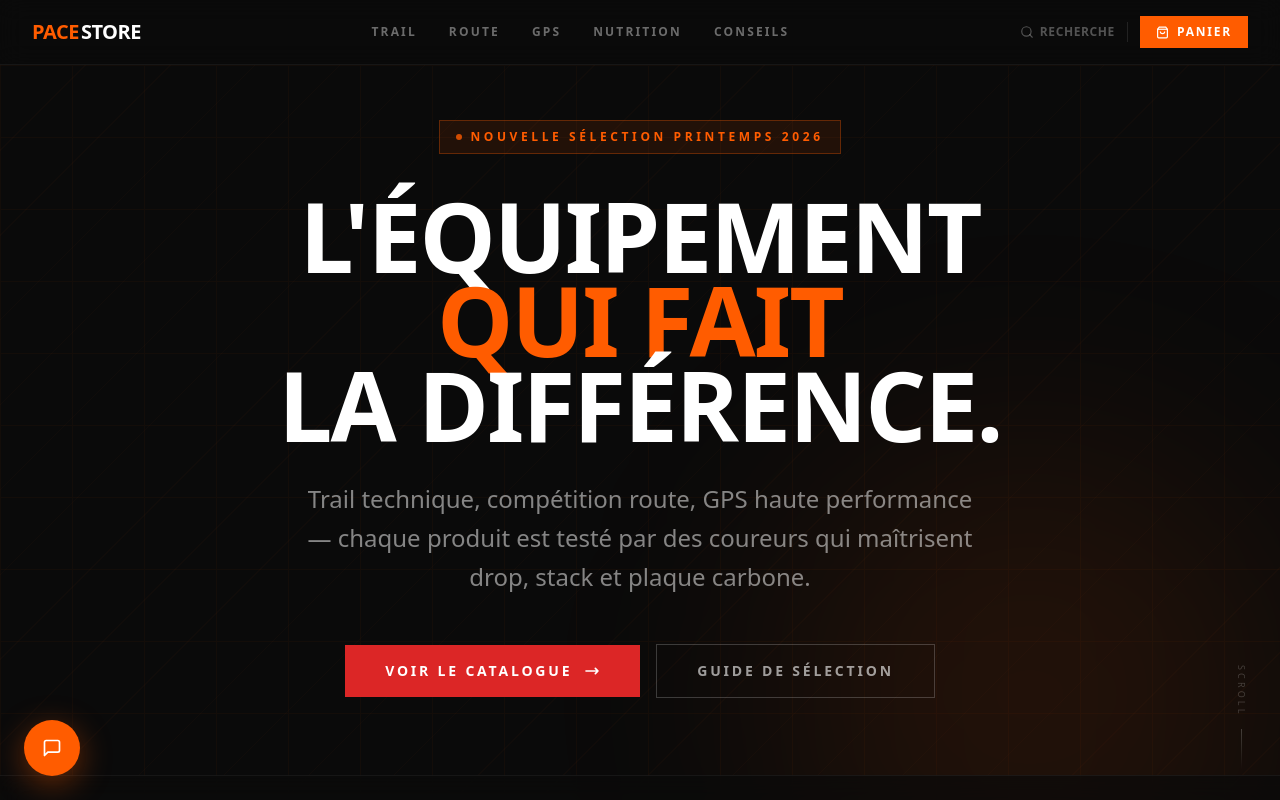
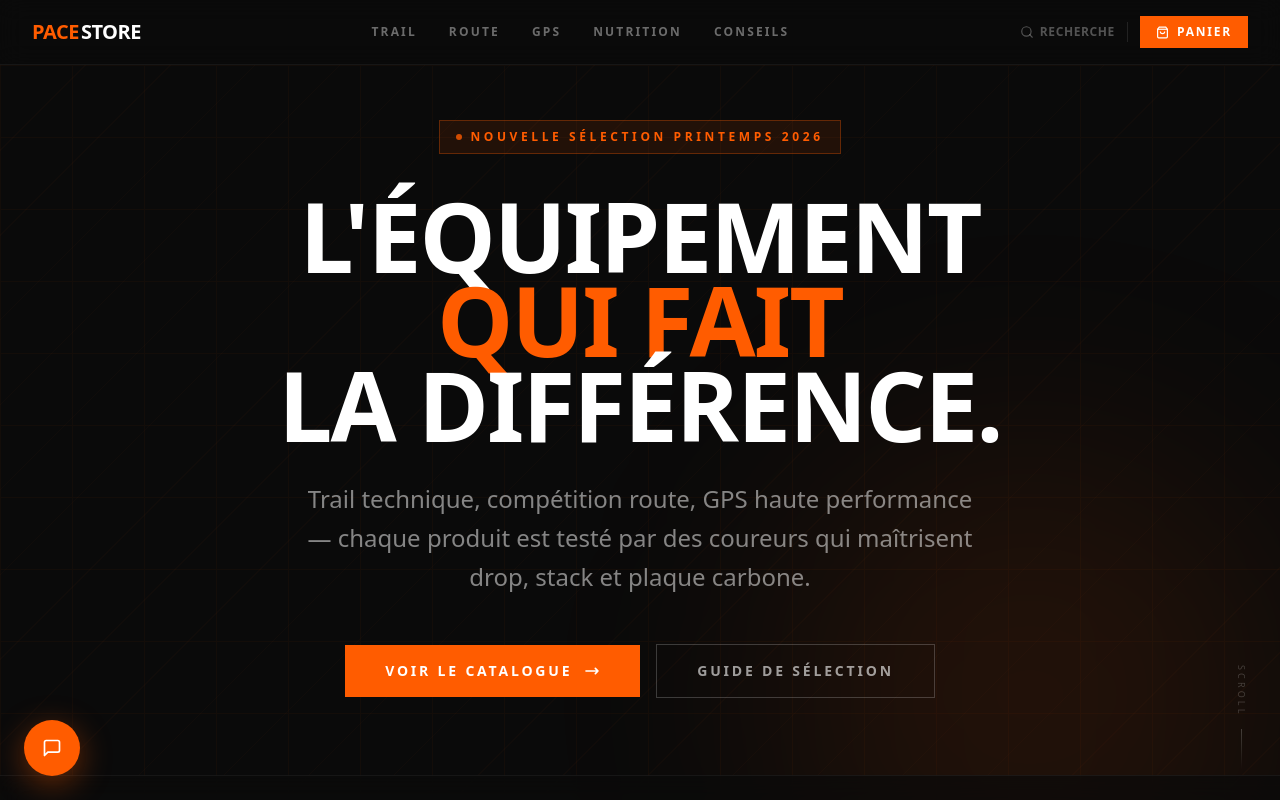
Before and after one commit to mouns9/pacestore, a Next.js app: page / in a window 1280 px wide. Shown: the top 800 px of the page. Built offline with nearby package versions, Linux system fonts and the light colour scheme.

Commit message:
fix bouton voir catalogue

```diff
--- a/components/Hero.tsx
+++ b/components/Hero.tsx
@@ -67,7 +67,7 @@ export default function Hero() {
         <div className="hero-cta flex flex-col sm:flex-row items-center justify-center gap-4">
           <a
             href="#catalogue"
-            className="group flex items-center gap-3 bg-red-600 hover:bg-white text-white hover:text-[#0A0A0A] font-black text-sm uppercase tracking-[0.2em] px-10 py-4 transition-all duration-300"
+            className="group flex items-center gap-3 bg-[#FF5C00] hover:bg-white text-white hover:text-[#0A0A0A] font-black text-sm uppercase tracking-[0.2em] px-10 py-4 transition-all duration-300"
           >
             Voir le catalogue
             <svg
```
